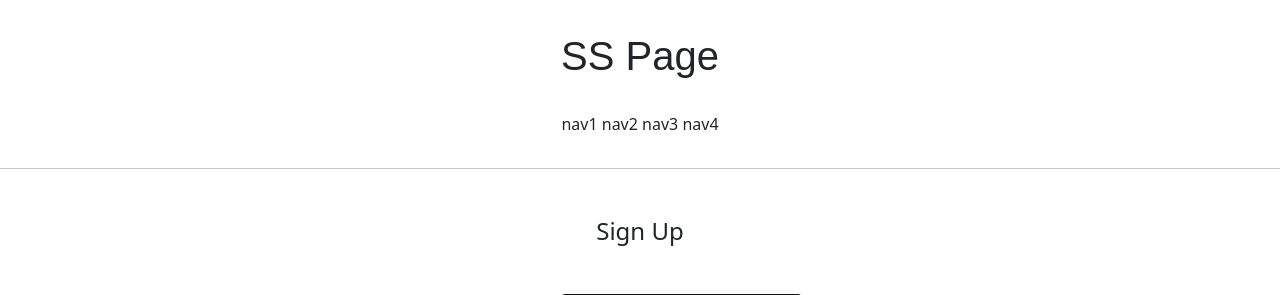
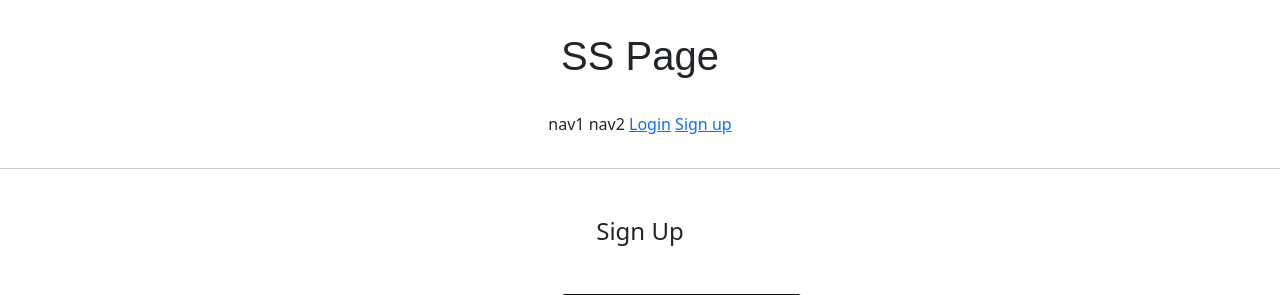
Before and after one commit to NOESYU/Class6, a Django app: page /account/create/ in a window 1280 px wide. Shown: the top 295 px of the page. Run offline with Django 3.2, Linux system fonts and the light colour scheme; parts of the project's set-up code (start-up, migrations or seed data) failed here and were passed over; some web fonts are replaced.

Commit message:
210715 django class commit 1

```diff
--- a/templates/header.html
+++ b/templates/header.html
@@ -8,7 +8,18 @@
     <div class="header_button">
         <span>nav1</span>
         <span>nav2</span>
-        <span>nav3</span>
-        <span>nav4</span>
+        <!--로그인 상태와 로그아웃 상태에 따라 다르게 보여주기-->
+        {% if not user.is_authenticated %}
+        <span>
+            <a href="{% url 'accountapp:login' %}">Login</a>
+        </span>
+        <span>
+            <a href="{% url 'accountapp:create' %}">Sign up</a>
+        </span>
+        {% else %}
+        <span>
+            <a href="{% url 'accountapp:logout' %}">Logout</a>
+        </span>
+        {% endif %}
     </div>
 </div>
```
